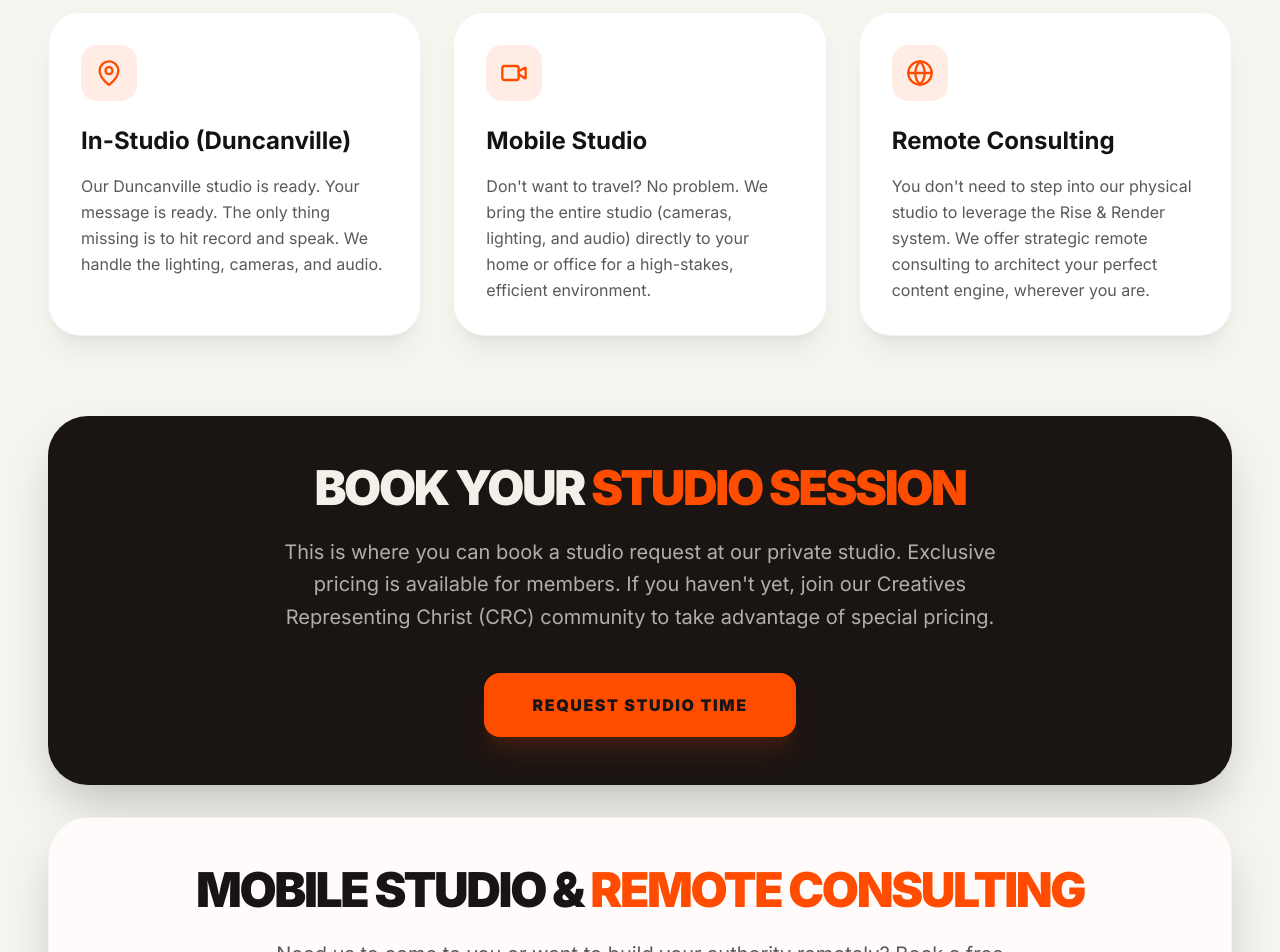
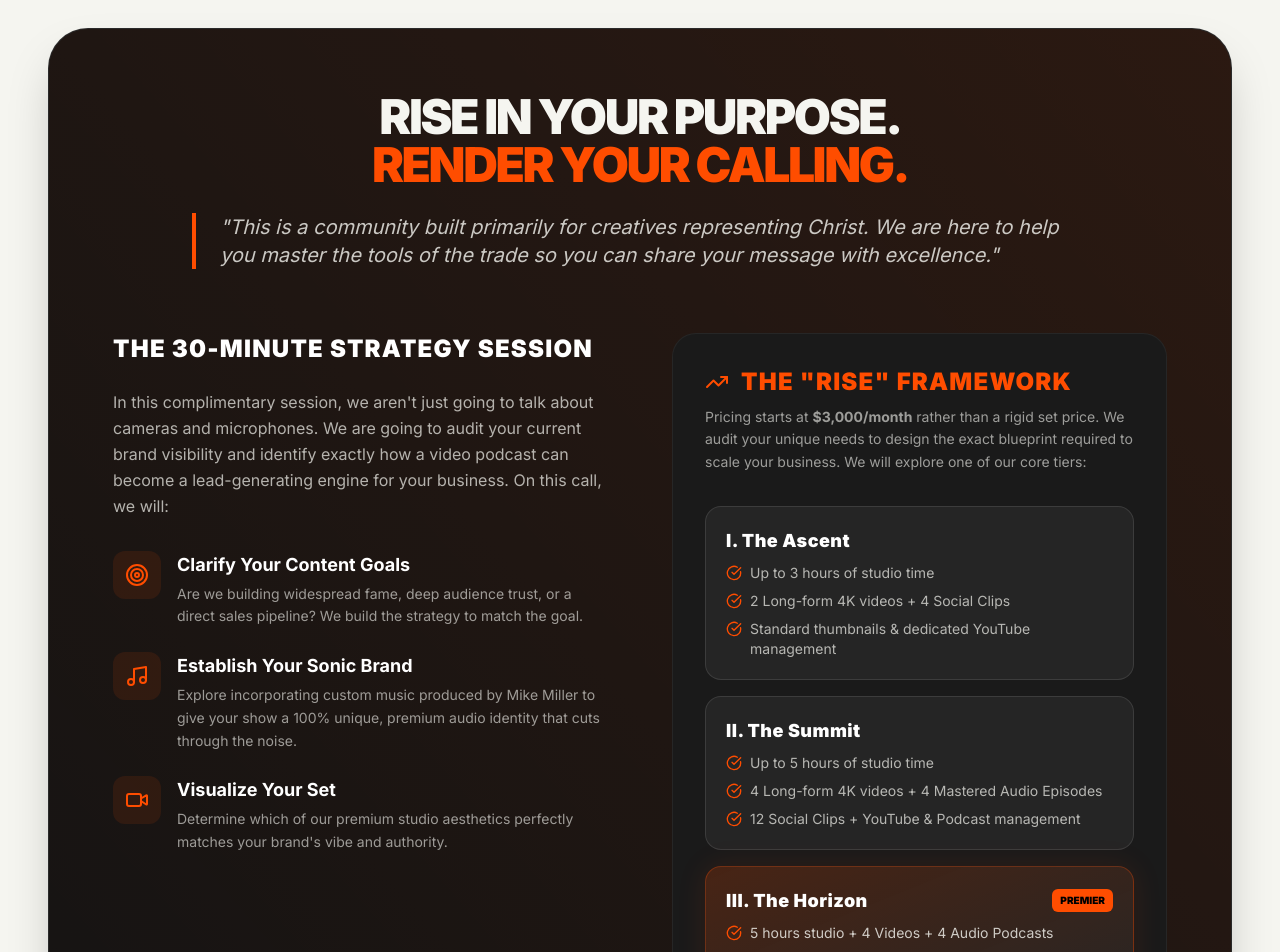
Before and after one commit to mikemillermedia/riseandrendercrc, a React (Vite) app: page / in a window 1280 px wide. Shown: the part 4820-5772 px from the top of the page. Built offline with nearby package versions, Linux system fonts and the light colour scheme; no server answers.

Commit message:
Update LandingPage.tsx

```diff
--- a/LandingPage.tsx
+++ b/LandingPage.tsx
@@ -6,7 +6,7 @@ import { useNavigate } from 'react-router-dom';
 import React, { useState, useEffect } from 'react';
 import { motion } from 'framer-motion';
 import {
-  Menu, X, MapPin, Wrench, HeartHandshake, Video, Globe, Share2
+  Menu, X, MapPin, Wrench, HeartHandshake, Video, Globe, Share2, Target, Music, TrendingUp, CheckCircle
 } from 'lucide-react';
 import FluidBackground from './components/FluidBackground';
 import CustomCursor from './components/CustomCursor';
@@ -287,106 +287,121 @@ const LandingPage: React.FC = () => {
             />
           </motion.div>
 
-          <div className="grid grid-cols-1 md:grid-cols-3 gap-8 mb-20">
-            <motion.div
-              initial={{ opacity: 0, y: 50 }}
-              whileInView={{ opacity: 1, y: 0 }}
-              viewport={{ once: true, margin: "-50px" }}
-              whileHover={{ y: -5 }}
-              transition={{ duration: 0.6, delay: 0.1 }}
-              className="bg-white p-8 rounded-[2rem] border border-[#131313]/5 shadow-xl shadow-black/5"
-            >
-              <div className="w-14 h-14 rounded-2xl bg-[#ff4d00]/10 flex items-center justify-center mb-6">
-                <MapPin className="w-7 h-7 text-[#ff4d00]" />
-              </div>
-              <h3 className="text-2xl font-bold mb-4">In-Studio (Duncanville)</h3>
-              <p className="text-[#131313]/70 leading-relaxed">
-                Our Duncanville studio is ready. Your message is ready. The only thing missing is to hit record and speak. We handle the lighting, cameras, and audio.
-              </p>
-            </motion.div>
-
-            <motion.div
-              initial={{ opacity: 0, y: 50 }}
-              whileInView={{ opacity: 1, y: 0 }}
-              viewport={{ once: true, margin: "-50px" }}
-              whileHover={{ y: -5 }}
-              transition={{ duration: 0.6, delay: 0.3 }}
-              className="bg-white p-8 rounded-[2rem] border border-[#131313]/5 shadow-xl shadow-black/5"
-            >
-              <div className="w-14 h-14 rounded-2xl bg-[#ff4d00]/10 flex items-center justify-center mb-6">
-                <Video className="w-7 h-7 text-[#ff4d00]" />
-              </div>
-              <h3 className="text-2xl font-bold mb-4">Mobile Studio</h3>
-              <p className="text-[#131313]/70 leading-relaxed">
-                Don't want to travel? No problem. We bring the entire studio (cameras, lighting, and audio) directly to your home or office for a high-stakes, efficient environment.
-              </p>
-            </motion.div>
-
-            <motion.div
-              initial={{ opacity: 0, y: 50 }}
-              whileInView={{ opacity: 1, y: 0 }}
-              viewport={{ once: true, margin: "-50px" }}
-              whileHover={{ y: -5 }}
-              transition={{ duration: 0.6, delay: 0.5 }}
-              className="bg-white p-8 rounded-[2rem] border border-[#131313]/5 shadow-xl shadow-black/5"
-            >
-              <div className="w-14 h-14 rounded-2xl bg-[#ff4d00]/10 flex items-center justify-center mb-6">
-                <Globe className="w-7 h-7 text-[#ff4d00]" />
-              </div>
-              <h3 className="text-2xl font-bold mb-4">Remote Consulting</h3>
-              <p className="text-[#131313]/70 leading-relaxed">
-                You don't need to step into our physical studio to leverage the Rise & Render system. We offer strategic remote consulting to architect your perfect content engine, wherever you are.
-              </p>
-            </motion.div>
-          </div>
-
+         {/* THE RISE FRAMEWORK & STRATEGY SECTION */}
           <motion.div
             initial={{ opacity: 0, y: 50 }}
             whileInView={{ opacity: 1, y: 0 }}
             viewport={{ once: true, margin: "-50px" }}
             transition={{ duration: 0.8 }}
-            className="mt-20 p-12 rounded-[2.5rem] bg-[#131313] text-[#F5F5F0] text-center shadow-2xl relative overflow-hidden"
+            className="mt-24 rounded-[2.5rem] bg-[#131313] text-[#F5F5F0] shadow-2xl relative overflow-hidden border border-[#F5F5F0]/10"
           >
-            <div className="absolute top-0 left-0 w-full h-full bg-[#ff4d00] opacity-[0.03] pointer-events-none" />
+            <div className="absolute top-0 right-0 w-full h-full bg-gradient-to-bl from-[#ff4d00]/10 to-transparent pointer-events-none" />
+
+            <div className="p-8 md:p-16">
+              <div className="text-center max-w-4xl mx-auto mb-16 relative z-10">
                 <h3 className="text-3xl md:text-5xl font-black mb-6 uppercase tracking-tighter">
-              Book Your <span className="text-[#ff4d00]">Studio Session</span>
+                  Rise in Your Purpose. <br />
+                  <span className="text-[#ff4d00]">Render Your Calling.</span>
                 </h3>
-            <p className="text-xl text-[#F5F5F0]/70 max-w-3xl mx-auto mb-10 leading-relaxed">
-              This is where you can book a studio request at our private studio. Exclusive pricing is available for members. If you haven't yet, join our Creatives Representing Christ (CRC) community to take advantage of special pricing.
+                <p className="text-lg md:text-xl text-[#F5F5F0]/80 leading-relaxed border-l-4 border-[#ff4d00] pl-6 text-left italic">
+                  "This is a community built primarily for creatives representing Christ. We are here to help you master the tools of the trade so you can share your message with excellence."
                 </p>
-            <a
-              href="https://tally.so/r/dWxaOy"
-              target="_blank"
-              rel="noopener noreferrer"
-              className="inline-block bg-[#ff4d00] text-[#131313] px-12 py-5 rounded-2xl font-black uppercase tracking-widest hover:bg-orange-500 transition-all shadow-xl shadow-orange-900/30"
-            >
-              Request Studio Time
-            </a>
-          </motion.div>
+              </div>
 
-          <motion.div
-            initial={{ opacity: 0, y: 50 }}
-            whileInView={{ opacity: 1, y: 0 }}
-            viewport={{ once: true, margin: "-50px" }}
-            transition={{ duration: 0.8, delay: 0.2 }}
-            className="mt-8 p-12 rounded-[2.5rem] bg-white text-[#131313] text-center shadow-2xl border border-[#131313]/5 relative overflow-hidden"
-          >
-            <div className="absolute top-0 left-0 w-full h-full bg-[#ff4d00] opacity-[0.02] pointer-events-none" />
-            <h3 className="text-3xl md:text-5xl font-black mb-6 uppercase tracking-tighter">
-              Mobile Studio & <span className="text-[#ff4d00]">Remote Consulting</span>
-            </h3>
-            <p className="text-xl text-[#131313]/70 max-w-3xl mx-auto mb-10 leading-relaxed">
-              Need us to come to you or want to build your authority remotely? Book a free consultation today.
+              <div className="grid grid-cols-1 lg:grid-cols-2 gap-16 mb-20 relative z-10">
+                <div>
+                  <h4 className="text-2xl font-black mb-6 text-white uppercase tracking-wider">The 30-Minute Strategy Session</h4>
+                  <p className="text-[#F5F5F0]/70 mb-8 leading-relaxed">
+                    In this complimentary session, we aren't just going to talk about cameras and microphones. We are going to audit your current brand visibility and identify exactly how a video podcast can become a lead-generating engine for your business. On this call, we will:
                   </p>
+
+                  <div className="space-y-6">
+                    <div className="flex gap-4">
+                      <div className="w-12 h-12 rounded-xl bg-[#ff4d00]/10 flex items-center justify-center flex-shrink-0">
+                        <Target className="w-6 h-6 text-[#ff4d00]" />
+                      </div>
+                      <div>
+                        <h5 className="font-bold text-white text-lg">Clarify Your Content Goals</h5>
+                        <p className="text-[#F5F5F0]/60 text-sm mt-1 leading-relaxed">Are we building widespread fame, deep audience trust, or a direct sales pipeline? We build the strategy to match the goal.</p>
+                      </div>
+                    </div>
+                    <div className="flex gap-4">
+                      <div className="w-12 h-12 rounded-xl bg-[#ff4d00]/10 flex items-center justify-center flex-shrink-0">
+                        <Music className="w-6 h-6 text-[#ff4d00]" />
+                      </div>
+                      <div>
+                        <h5 className="font-bold text-white text-lg">Establish Your Sonic Brand</h5>
+                        <p className="text-[#F5F5F0]/60 text-sm mt-1 leading-relaxed">Explore incorporating custom music produced by Mike Miller to give your show a 100% unique, premium audio identity that cuts through the noise.</p>
+                      </div>
+                    </div>
+                    <div className="flex gap-4">
+                      <div className="w-12 h-12 rounded-xl bg-[#ff4d00]/10 flex items-center justify-center flex-shrink-0">
+                        <Video className="w-6 h-6 text-[#ff4d00]" />
+                      </div>
+                      <div>
+                        <h5 className="font-bold text-white text-lg">Visualize Your Set</h5>
+                        <p className="text-[#F5F5F0]/60 text-sm mt-1 leading-relaxed">Determine which of our premium studio aesthetics perfectly matches your brand's vibe and authority.</p>
+                      </div>
+                    </div>
+                  </div>
+                </div>
+
+                <div className="bg-[#1A1A1A] p-8 rounded-3xl border border-white/5">
+                  <h4 className="text-2xl font-black mb-2 text-[#ff4d00] uppercase tracking-wider flex items-center gap-3">
+                    <TrendingUp size={24} /> The "Rise" Framework
+                  </h4>
+                  <p className="text-[#F5F5F0]/60 text-sm mb-8 leading-relaxed">
+                    Pricing starts at <strong>$3,000/month</strong> rather than a rigid set price. We audit your unique needs to design the exact blueprint required to scale your business. We will explore one of our core tiers:
+                  </p>
+
+                  <div className="space-y-4">
+                    <div className="p-5 rounded-2xl bg-white/5 border border-white/10 hover:border-[#ff4d00]/50 transition-colors">
+                      <h5 className="font-black text-white text-lg tracking-wide mb-2">I. The Ascent</h5>
+                      <ul className="space-y-2">
+                        <li className="flex items-start gap-2 text-sm text-[#F5F5F0]/70"><CheckCircle size={16} className="text-[#ff4d00] mt-0.5 flex-shrink-0" /> Up to 3 hours of studio time</li>
+                        <li className="flex items-start gap-2 text-sm text-[#F5F5F0]/70"><CheckCircle size={16} className="text-[#ff4d00] mt-0.5 flex-shrink-0" /> 2 Long-form 4K videos + 4 Social Clips</li>
+                        <li className="flex items-start gap-2 text-sm text-[#F5F5F0]/70"><CheckCircle size={16} className="text-[#ff4d00] mt-0.5 flex-shrink-0" /> Standard thumbnails & dedicated YouTube management</li>
+                      </ul>
+                    </div>
+
+                    <div className="p-5 rounded-2xl bg-white/5 border border-white/10 hover:border-[#ff4d00]/50 transition-colors">
+                      <h5 className="font-black text-white text-lg tracking-wide mb-2">II. The Summit</h5>
+                      <ul className="space-y-2">
+                        <li className="flex items-start gap-2 text-sm text-[#F5F5F0]/70"><CheckCircle size={16} className="text-[#ff4d00] mt-0.5 flex-shrink-0" /> Up to 5 hours of studio time</li>
+                        <li className="flex items-start gap-2 text-sm text-[#F5F5F0]/70"><CheckCircle size={16} className="text-[#ff4d00] mt-0.5 flex-shrink-0" /> 4 Long-form 4K videos + 4 Mastered Audio Episodes</li>
+                        <li className="flex items-start gap-2 text-sm text-[#F5F5F0]/70"><CheckCircle size={16} className="text-[#ff4d00] mt-0.5 flex-shrink-0" /> 12 Social Clips + YouTube & Podcast management</li>
+                      </ul>
+                    </div>
+
+                    <div className="p-5 rounded-2xl bg-gradient-to-br from-[#ff4d00]/20 to-white/5 border border-[#ff4d00]/30 shadow-[0_0_30px_rgba(255,77,0,0.1)]">
+                      <div className="flex justify-between items-center mb-2">
+                        <h5 className="font-black text-white text-lg tracking-wide">III. The Horizon</h5>
+                        <span className="bg-[#ff4d00] text-black text-[10px] font-black uppercase px-2 py-1 rounded-md">Premier</span>
+                      </div>
+                      <ul className="space-y-2">
+                        <li className="flex items-start gap-2 text-sm text-[#F5F5F0]/80"><CheckCircle size={16} className="text-[#ff4d00] mt-0.5 flex-shrink-0" /> 5 hours studio + 4 Videos + 4 Audio Podcasts</li>
+                        <li className="flex items-start gap-2 text-sm text-[#F5F5F0]/80"><CheckCircle size={16} className="text-[#ff4d00] mt-0.5 flex-shrink-0" /> 20 Social Clips + Premium Custom Thumbnails</li>
+                        <li className="flex items-start gap-2 text-sm text-[#F5F5F0]/80"><CheckCircle size={16} className="text-[#ff4d00] mt-0.5 flex-shrink-0" /> Full management across 3 platforms + Strategy Review</li>
+                      </ul>
+                    </div>
+                  </div>
+                </div>
+              </div>
+
+              <div className="text-center relative z-10 pt-10 border-t border-white/10">
+                <h4 className="text-2xl font-bold text-white mb-8">Ready to turn your expertise into a video brand that honors your mission?</h4>
                 <a
                   href="https://calendar.app.google/yHaHjKPJyDSnfNw97"
                   target="_blank"
                   rel="noopener noreferrer"
-              className="inline-block bg-[#131313] text-[#F5F5F0] px-12 py-5 rounded-2xl font-black uppercase tracking-widest hover:bg-black transition-all shadow-xl shadow-black/20"
+                  className="inline-block bg-[#ff4d00] text-[#131313] px-12 py-5 rounded-full font-black uppercase tracking-widest hover:bg-orange-500 hover:scale-105 transition-all shadow-[0_0_30px_rgba(255,77,0,0.3)] text-lg"
                 >
-              Book Free Consultation
+                  Book Your Free Strategy Session
                 </a>
+              </div>
+            </div>
           </motion.div>
+
         </div>
       </section>
 
```
Lines whose indentation alone changed are shown as unchanged.
